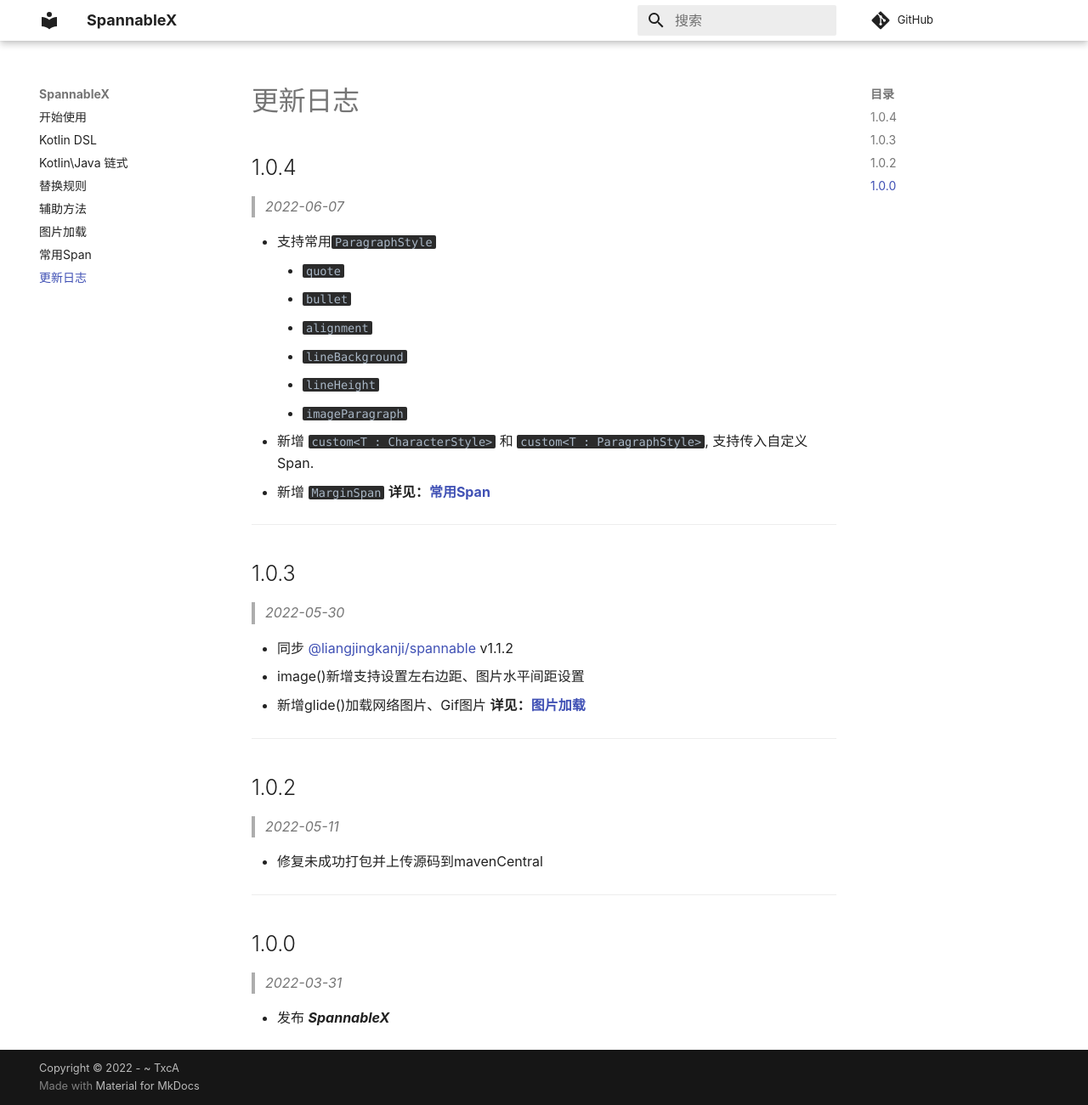
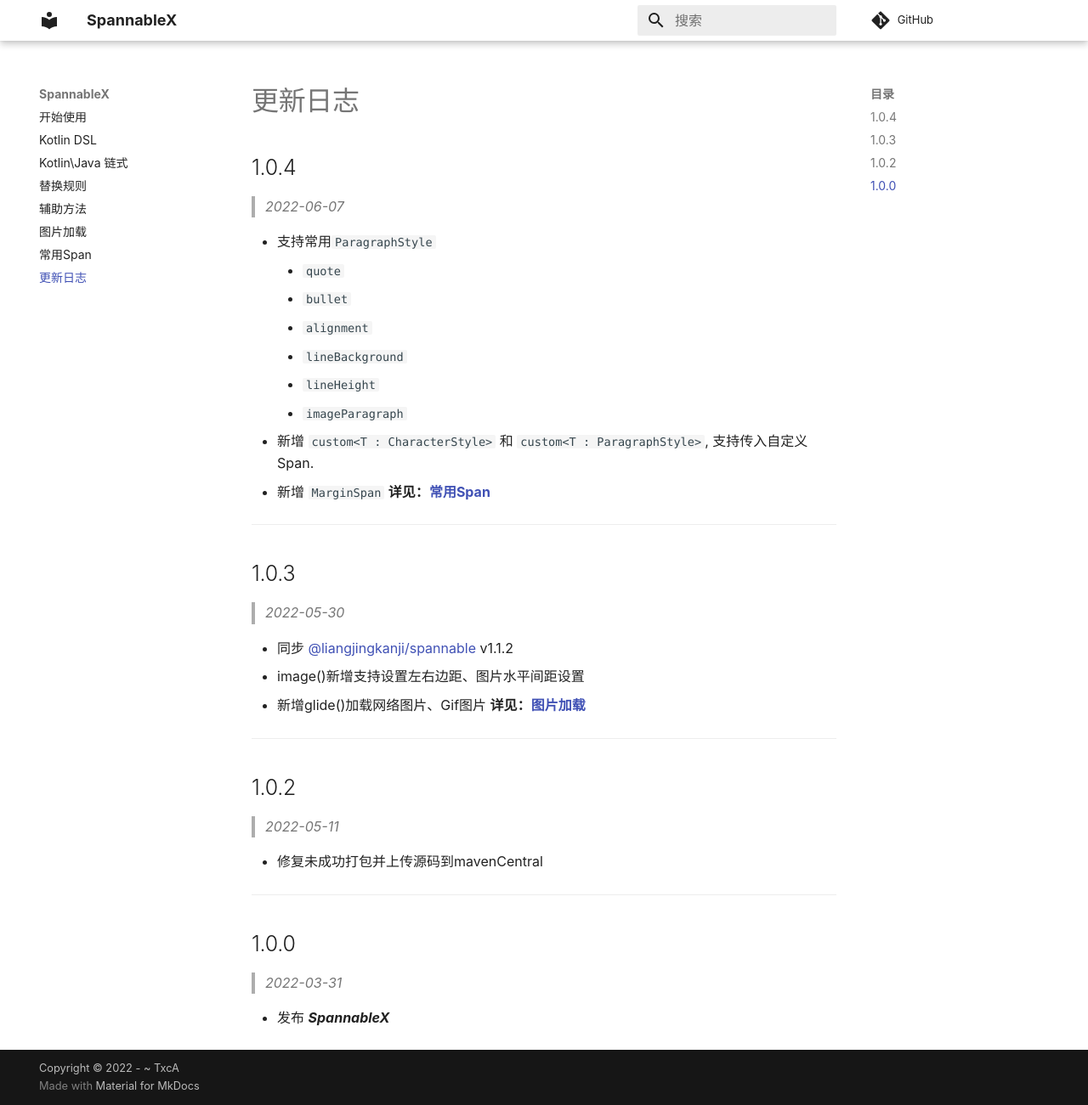
Before and after one commit to TxcA/SpannableX, an MkDocs documentation site: the page built from docs/change.md, in a window 1280 px wide and 1301 px high. Shown: the whole window at 85% size. Built offline with MkDocs 1.6.1 and Material for MkDocs 9.7.7, drawn with Linux system fonts in a browser that asks for light colours; comment, search, counter and statistics services are not loaded.

Commit message:
update docs style

```diff
--- a/docs/stylesheets/extra.css
+++ /dev/null
@@ -1,18 +0,0 @@
-:root > * {
-    --md-code-hl-number-color: #6897bb;
-    --md-code-hl-special-color: #214283;
-    --md-code-hl-function-color: #ffc66d;
-    --md-code-hl-constant-color: #9876aa;
-    --md-code-hl-keyword-color: #cc7832;
-    --md-code-hl-string-color: #6a8759;
-    --md-code-hl-name-color: #a9b7c6;
-    --md-code-hl-operator-color: #ffc66d;
-    --md-code-hl-punctuation-color: #ffc66d;
-    --md-code-hl-comment-color: #808080;
-    --md-code-hl-generic-color: #a9b7c6;
-    --md-code-hl-variable-color: #9876aa;
-
-    --md-code-fg-color: #a9b7c6;
-    --md-code-bg-color: #2b2b2b;
-    --md-code-hl-color: #a9b7c6;
-}
--- a/mkdocs.yml
+++ b/mkdocs.yml
@@ -5,9 +5,6 @@
 
 repo_name: GitHub
 repo_url: https://github.com/TxcA/SpannableX/
-
-extra_css:
-  - stylesheets/extra.css
 
 docs_dir: 'docs'
 
```
